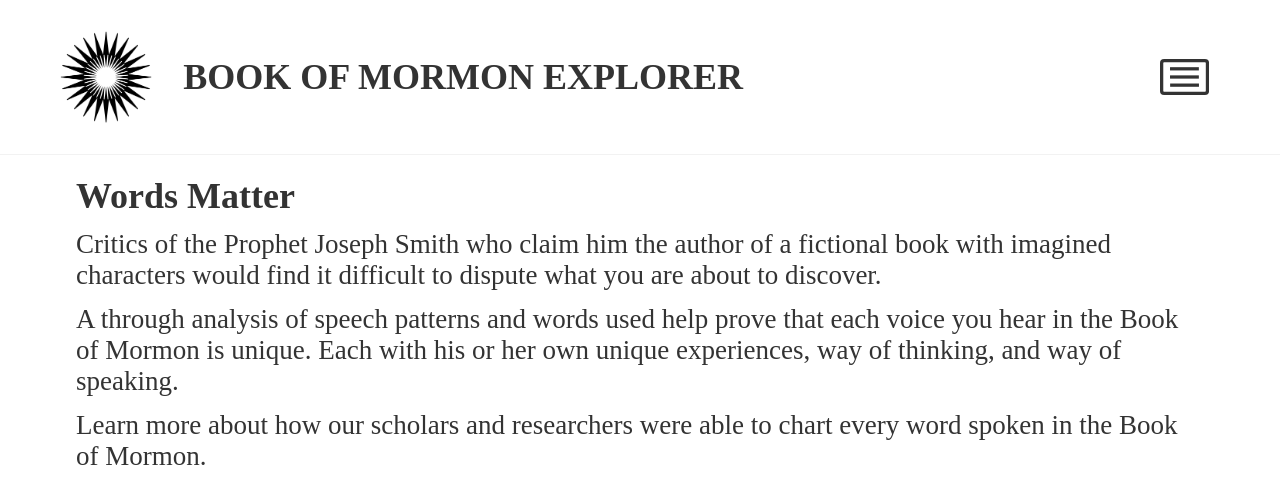
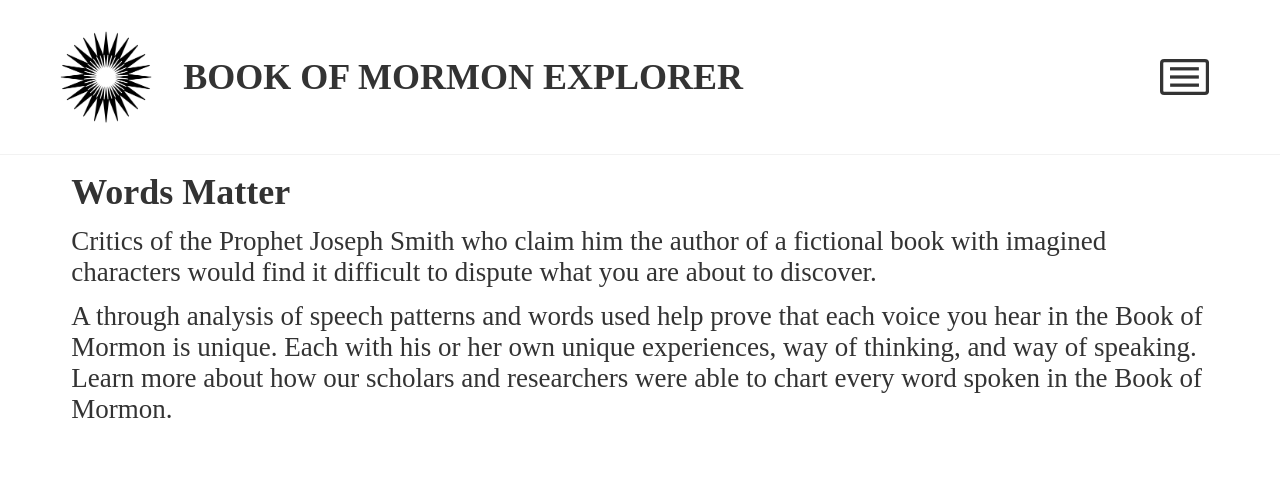
Before and after one commit to jesse279/book_of_mormon_voices, a React (Create React App) app: page /about in a window 1280 px wide. Shown: the top 504 px of the page. Built offline with nearby package versions, Linux system fonts and the light colour scheme; a web font is replaced by a local one.

Commit message:
made spacing consistent

```diff
--- a/src/About.js
+++ b/src/About.js
@@ -1,23 +1,21 @@
 const About = () => {
-  const defaultIndent = '3.44418599285vw';
-
   return (
     <div className="content">
-      <h2 style={{paddingBottom: '1vw', paddingLeft: defaultIndent, paddingRight: defaultIndent}}>
+      <h2 className='first-element-spacing main-text' style={{paddingBottom: '1vw'}}>
         Words Matter
       </h2>
-      <p style={{paddingBottom: '1vw', paddingLeft: defaultIndent, paddingRight: defaultIndent}}>
+      <p className='main-text' style={{paddingBottom: '1vw'}}>
         Critics of the Prophet Joseph Smith who claim him the author of a
         fictional book with imagined characters would find it difficult to
         dispute what you are about to discover.
       </p>
-      <p style={{paddingBottom: '1vw', paddingLeft: defaultIndent, paddingRight: defaultIndent}}>
+      <p className='main-text' >
         A through analysis of speech patterns and words used help prove
         that each voice you hear in the Book of Mormon is unique. Each
         with his or her own unique experiences, way of thinking, and way
         of speaking.
       </p>
-      <p style={{paddingLeft: defaultIndent, paddingRight: defaultIndent}}>
+      <p className='main-text' >
         Learn more about how our scholars and researchers were able to chart
         every word spoken in the Book of Mormon.
       </p>
--- a/src/FAQ.js
+++ b/src/FAQ.js
@@ -2,29 +2,29 @@ import Collapsible from './Collapsible.js';
 
 const FAQ = () => {
   return (
-    <div className="content">
-      <h2>FAQ</h2>
+    <div className="content first-element-spacing">
+      <h2 className='main-text' style={{marginBottom: '1vw'}}>FAQ</h2>
       <div className="content">
-        <div className="faq">
+        <div className="faq main-text">
           <Collapsible header_text="What is the story behind Book of Mormon Voices?" body_text="The Book of Mormon contains a collection of stories and testimonies and stories from many different authors in ancient America over the course of hundreds of years"/>
         </div>
 
-        <div className="faq">
+        <div className="faq main-text">
           <Collapsible header_text="What technology was used to analyze language data?" body_text="A deep learning language model was trained on the content of each author in the Book of Mormon to map similarities and differences of different authors in the Book of Mormon. See the Network Diagram."/>
 
 
         </div>
 
-        <div className="faq">
+        <div className="faq main-text">
           <Collapsible header_text="How can I use this data in my own study?" body_text="Each author in the Book of Mormon has a unique viewpoint on our Savior Jesus Christ aquired through their own conversion. We try to gather resources to help people learn and recognize the difference in language between authors to reflect the strengths of their testimony."/>
         </div>
 
-        <div className="faq">
+        <div className="faq main-text">
           <Collapsible header_text="Can I request new topics for analysis?" body_text="You may submit ideas through *insert method later*, we will consider all suggestion and appreciate the input to improve Book of Mormon Voices"/>
         </div>
 
 
-        <div className="faq">
+        <div className="faq main-text">
           <Collapsible header_text="How can I access the data used in the analysis?" body_text="Get Good"/>
         </div>
       </div>
--- a/src/Home.js
+++ b/src/Home.js
@@ -14,15 +14,15 @@ const Home = () => {
     ['Audio', '/toolbox/audio']
 ];
 
-  const defaultIndent = '5.57281vw';
+  const defaultIndent = '4.3810714734vw';
   const bannerBulletSymbol = '>'
 
   return (
     <>
       <div className="banner" style={{ marginBottom: '0.2vw' }}>
-        <h1 className='main-banner-header' style={{ marginLeft: defaultIndent, marginRight: '30vw', paddingTop: '1vw', lineHeight: '0.55' }}><em>You've read our words. Pondered our stories.</em></h1>
-        <h1 className='main-banner-header' style={{ marginLeft: defaultIndent, marginRight: '35vw' }}><em>Now, hear our voice</em></h1>
-        <p className='main-banner-text'>
+        <h1 className='first-element-spacing main-text' style={{ marginRight: '30vw', lineHeight: '0.55' }}><em>You've read our words. Pondered our stories.</em></h1>
+        <h1 className='main-banner-text main-text' style={{ marginRight: '35vw', lineHeight: '0.55' }}><em>Now, hear our voice</em></h1>
+        <p className='main-banner-text main-text'>
           Through careful research, advanced data analyzation, and
           compelling stylometry, scholars have discovered a fascinating
           way to help each voice in the Book of Mormon come to life.
@@ -30,7 +30,7 @@ const Home = () => {
         <p className='backup-banner-text main-banner-text'>
           Helping each voice in the Book of Mormon come to life through research and data analysis
         </p>
-        <ol className='main-banner-text main-banner-links'>
+        <ol className='main-banner-text main-text' style={{paddingTop: '1.31556174964vw'}}>
           {links.map(([text, url], index) => (
             <Link to={url} key={index}>
               <h2 className='main-banner-link'>{bannerBulletSymbol} {text}</h2>
--- a/src/SpeakersAll.js
+++ b/src/SpeakersAll.js
@@ -7,7 +7,7 @@ const SpeakersAll = ( ) => {
   const speakers = data.speakers
 
   return (
-    <div className="speaker-list-all">
+    <div className="speaker-list-all first-element-spacing">
 
     {speakers.map((speaker) => (
         <Link key={speaker.id} className="speaker-list-all-card" to={ '/speakers/' + speaker.link }>
--- a/src/Toolbox.js
+++ b/src/Toolbox.js
@@ -6,30 +6,30 @@ import word_cloud_thumbnail from './images/thumbnails/Word_Cloud_thumbnail.png'
 
 const Toolbox = () => {
   return (
-    <div>
-      <h2 style={{paddingLeft: '2.8vw', paddingTop: '1vw'}}>Toolbox</h2>
+    <div className='first-element-spacing main-text'>
+      <h2 style={{paddingBottom: '1vw'}}>Toolbox</h2>
       <div className="content-toolbox">
         <Link to={ '/toolbox/timeline' }>
           <div className="toolbox-item">
-            <h4>Timeline</h4>
+            <h5>Timeline</h5>
             <img src={ timeline_thumbnail } alt="" />
           </div>
         </Link>
         <Link to={ '/toolbox/word-cloud' }>
           <div className="toolbox-item">
-            <h4>Word Cloud</h4>
+            <h5>Word Cloud</h5>
             <img src={ word_cloud_thumbnail } alt="" />
           </div>
         </Link>
         <Link to={ '/toolbox/connections' }>
           <div className="toolbox-item">
-            <h4>Connections</h4>
+            <h5>Connections</h5>
             <img src={ connections_thumbnail } alt="" />
           </div>
         </Link>
         <Link to={ '/toolbox/network-diagram' }>
           <div className="toolbox-item">
-            <h4>Network Diagram</h4>
+            <h5>Network Diagram</h5>
             <img src={ network_diagram_thumbnail } alt="" />
           </div>
         </Link>
--- a/src/index.css
+++ b/src/index.css
@@ -258,29 +258,23 @@ This is 8.333 inches.
   font-size: small;
 }
 
-.content {
-  max-width: 95vw;
-  margin: auto;
-  padding: 20px;
-}
-
 .banner {
   background-image: url('./images/Nephi_banner.jpg');
   background-size: cover;
   height: min(45vw, 92vh);
 }
 
-.main-banner-header {
-  padding-left: 1.5vw;
+.main-banner-text {
+  margin-top: 1.31556174964vw;
 }
 
-.main-banner-text {
-  padding-top: 1.5vw;
-  padding-left: 7.4vw;
+.first-element-spacing {
+  margin-top: 1.31556174964vw;
 }
 
-.main-banner-links {
-  padding-top: 3.44vw;
+.main-text {
+  margin-left: 5.57280900008vw;
+  margin-right: 5.57280900008vw;
 }
 
 .main-banner-link {
@@ -447,11 +441,11 @@ p.main-banner-text {
 
 .content-toolbox {
   display: flex;
+  justify-content: space-between;
   flex-wrap: wrap;
 }
 
 .toolbox-item {
-  padding: 40px;
   height: 250px;
   width: 300px;
 }
```
